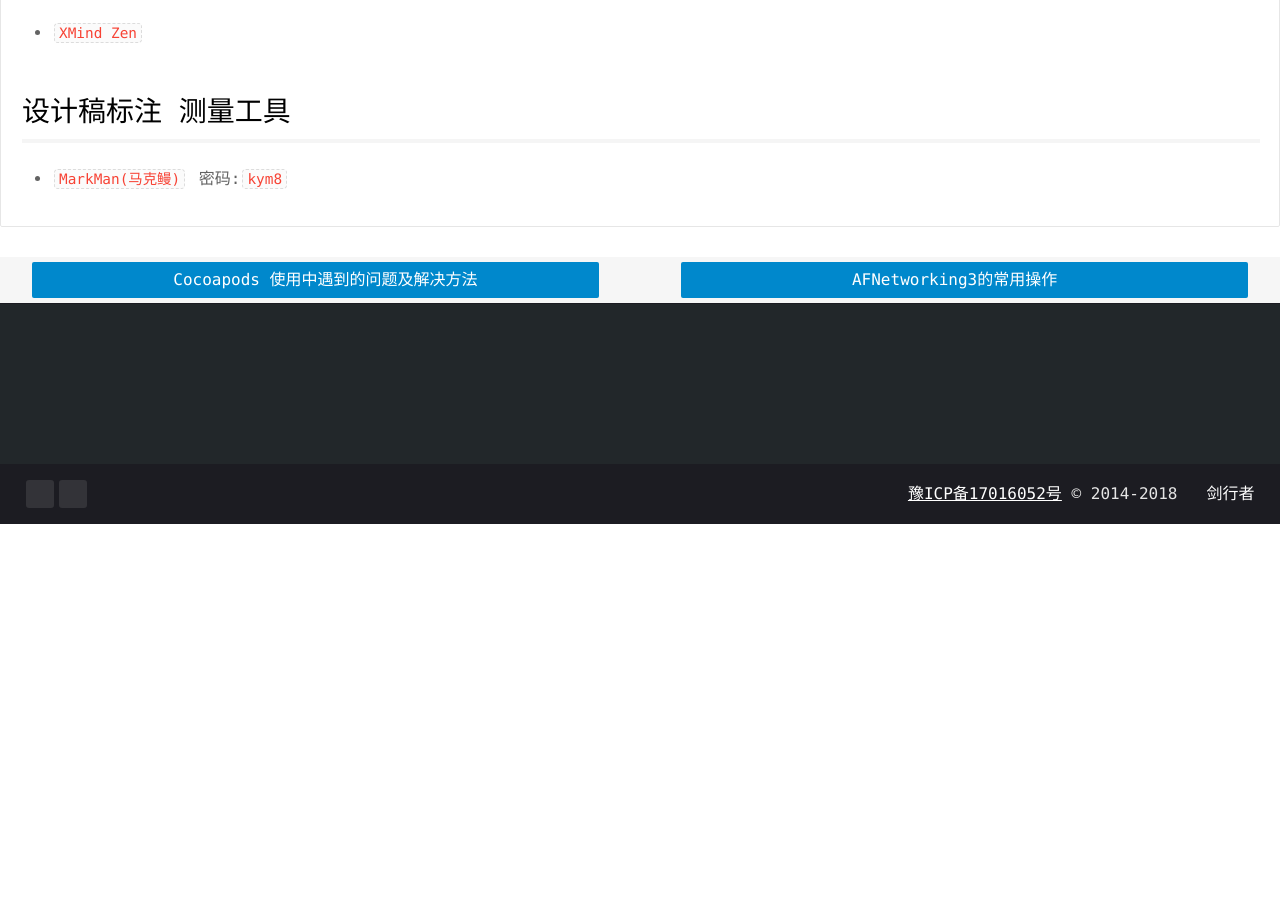
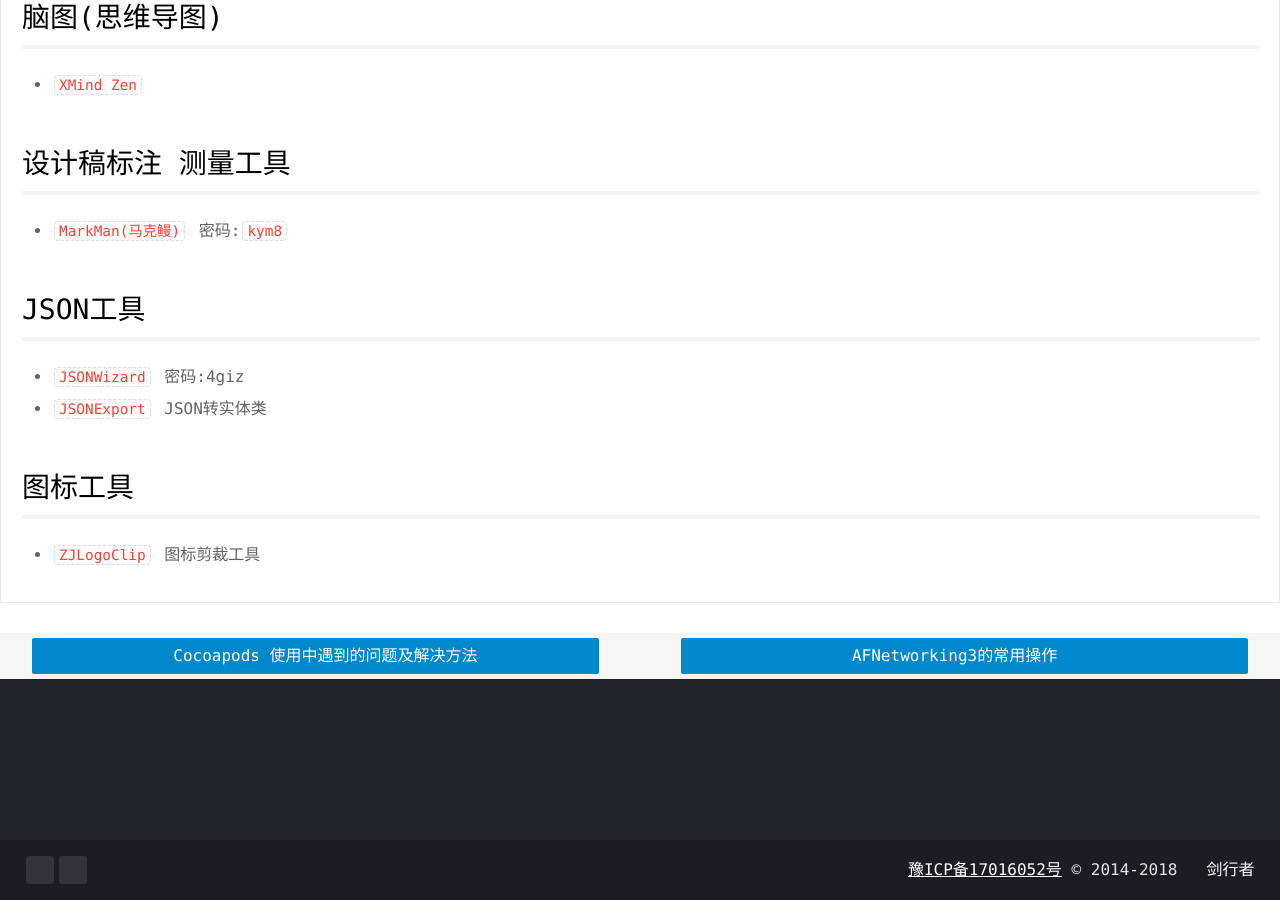
Before and after one commit to psvmc/myblog_jekyll, a Jekyll site: the page built from _posts/2016-10-31-osx-soft.md, in a window 1280 px wide and 900 px high, scrolled down 2889 px. Built offline with Jekyll 4.4.1, drawn with Linux system fonts in a browser that asks for light colours; comment, search, counter and statistics services are not loaded; before the commit the page ends 3413 px from its top, so only the background shows below that.

Commit message:
文章更新

```diff
--- a/_posts/2016-10-31-osx-soft.md
+++ b/_posts/2016-10-31-osx-soft.md
@@ -76,3 +76,12 @@
 ## 设计稿标注 测量工具
 
 + [`MarkMan(马克鳗)`](https://pan.baidu.com/s/1dE9pKBZ)  密码:`kym8`
+
+## JSON工具
+
++ [`JSONWizard`](https://pan.baidu.com/s/1o9besqu)  密码:4giz
++ [`JSONExport`](https://github.com/psvmc/JSONExport) JSON转实体类
+
+## 图标工具
+
++ [`ZJLogoClip`](https://github.com/psvmc/ZJLogoClip)  图标剪裁工具
```
